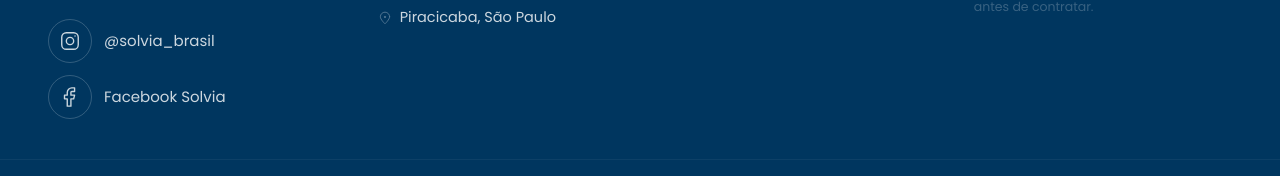
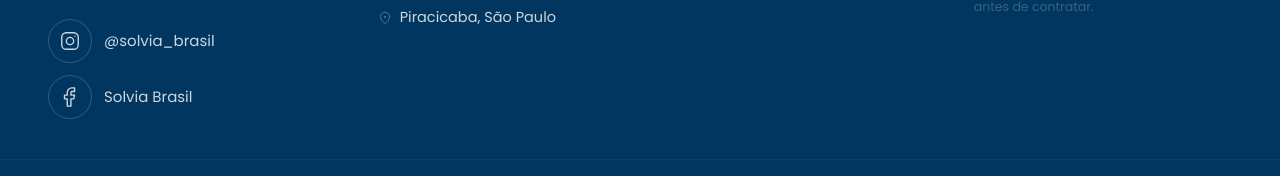
Before and after one commit to alberto8812/solvia-nvh, a React (Vite) app: page / in a window 1280 px wide. Shown: the part 7977-8153 px from the top of the page. Built offline with nearby package versions, Linux system fonts and the light colour scheme.

Commit message:
Actualizar nombre de Facebook en el footer a "Solvia Brasil"

```diff
--- a/src/components/layout/footer.tsx
+++ b/src/components/layout/footer.tsx
@@ -63,7 +63,7 @@ export function Footer() {
                   <Icon name="facebook" size={22} />
                 </span>
                 <span className="text-[15px] text-brand-200 transition-colors group-hover:text-on-brand">
-                  Facebook Solvia
+                  Solvia Brasil
                 </span>
               </a>
             </div>
```
